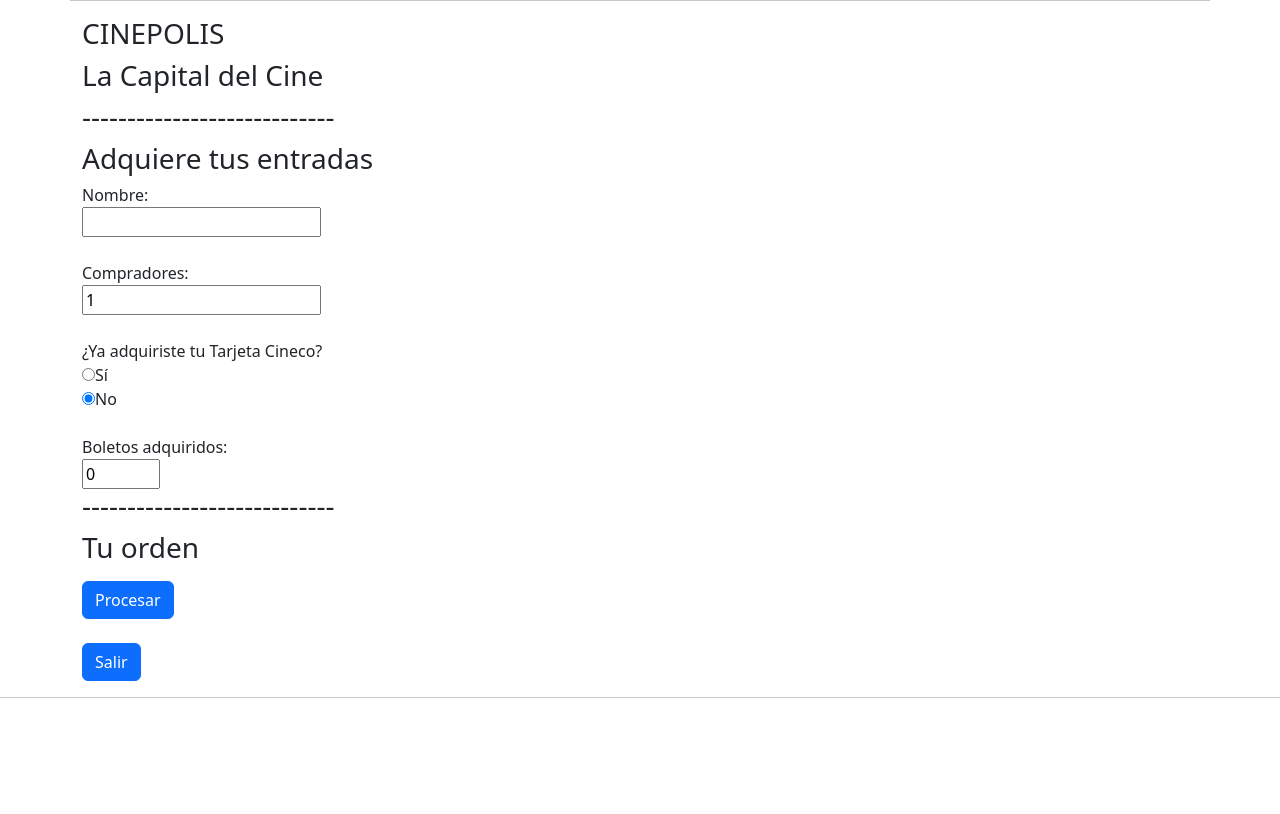
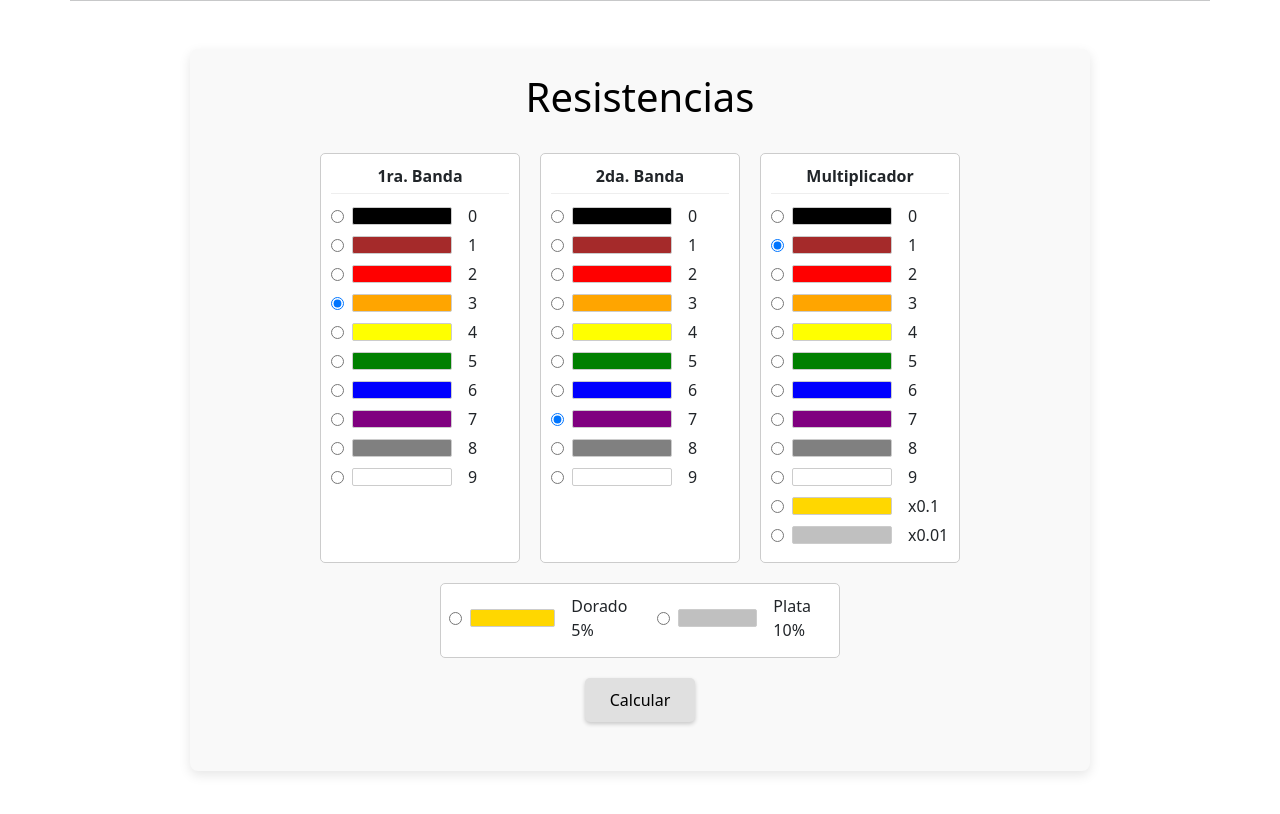
Before and after one commit to IEVN1003-22002131/basesAngular03, an Angular app: page / in a window 1280 px wide. Shown: the top 814 px of the page. Built offline with nearby package versions, Linux system fonts and the light colour scheme.

Commit message:
Resistencias - 01/10/2025

```diff
--- a/src/app/app.component.html
+++ b/src/app/app.component.html
@@ -9,7 +9,8 @@
     <hr>
   <!---<app-heroes-list></app-heroes-list>-->
   <!--<app-operas-bas/>-->
-  <app-cinepolis></app-cinepolis>
+  <!--<app-cinepolis></app-cinepolis>-->
+  <app-resistencias></app-resistencias>
   <router-outlet />
   </div>
 </div>
--- /dev/null
+++ b/src/app/formularios/resistencias/calculos.component.ts
@@ -0,0 +1,50 @@
+export class Resistencias {
+    private valores: {[key: string]: number}= {
+        'black':0,
+        'brown':1,
+        'red':2,
+        'orange':3,
+        'yellow':4,
+        'green':5,
+        'blue':6,
+        'purple':7,
+        'gray':8,
+        'white':9
+    };
+
+    private multiplicadores: {[key:string]: number}= {
+        'black':1,
+        'brown':10,
+        'red':100,
+        'orange':1000,
+        'yellow':10000,
+        'green':100000,
+        'blue':1000000,
+        'purple':10000000,
+        'gray':100000000,
+        'white':1000000000,
+        'gold':0.1,
+        'silver':0.01
+    };
+
+    private tolerancias: {[key:string]: number}= {
+        'gold':0.05,
+        'silver':0.10
+    };
+    calcularValores(banda1: string, banda2: string, multiplicador: string, tolerancia: string) {
+        const valorBanda1 = this.valores[banda1];
+        const valorBanda2 = this.valores[banda2];
+        const valorBase = (valorBanda1 * 10) + valorBanda2;
+        const valorMultiplicador = this.multiplicadores[multiplicador];
+        const valorFinal = valorBase * valorMultiplicador;
+        const valorTolerancia = this.tolerancias[tolerancia];
+        const valorMaximo = valorFinal * (1 + valorTolerancia);
+        const valorMinimo = valorFinal * (1 - valorTolerancia);
+
+        return {
+            valor: valorFinal,
+            maximo: valorMaximo,
+            minimo: valorMinimo
+        };
+    }
+}
--- a/src/app/formularios/resistencias/resistencias.component.css
+++ b/src/app/formularios/resistencias/resistencias.component.css
@@ -0,0 +1,142 @@
+.contenedor {
+  max-width: 900px;
+  margin: 2rem auto;
+  padding: 1.5rem;
+  background-color: #f9f9f9;
+  border-radius: 8px;
+  box-shadow: 0 4px 12px rgba(0,0,0,0.1);
+  text-align: center;
+}
+
+h1 {
+  color: black;
+  margin-bottom: 2rem;
+}
+
+.selectores{
+  display: flex;
+  justify-content: center;
+  gap: 20px;
+  margin-bottom: 20px;
+}
+
+.band-selector {
+  border: 1px solid #ccc;
+  padding: 10px;
+  border-radius: 5px;
+  background-color: #fff;
+  width: 200px;
+}
+
+.band-selector .header {
+  font-weight: bold;
+  margin-bottom: 10px;
+  padding-bottom: 5px;
+  border-bottom: 1px solid #eee;
+}
+
+.radio-option, .radio-option-tolerance {
+  display: flex;
+  align-items: center;
+  margin-bottom: 5px;
+  text-align: left;
+}
+
+.radio-option label, .radio-option-tolerance label {
+  margin-left: 8px;
+  flex-grow: 1;
+}
+
+.tolerance-selector {
+  display: flex;
+  justify-content: center;
+  gap: 15px;
+  border: 1px solid #ccc;
+  padding: 10px;
+  max-width: 400px;
+  margin: 0 auto 20px auto;
+  border-radius: 5px;
+  background-color: #fff;
+}
+
+button {
+  padding: 10px 25px;
+  font-size: 1rem;
+  cursor: pointer;
+  border: none;
+  background-color: #e0e0e0;
+  border-radius: 5px;
+  box-shadow: 0 2px 4px rgba(0,0,0,0.2);
+  margin-bottom: 25px;
+  transition: background-color 0.2s;
+}
+
+button:hover {
+  background-color: #d1d1d1;
+}
+
+.results-table table {
+  width: 100%;
+  border-collapse: collapse;
+  margin-top: 1rem;
+  box-shadow: 0 2px 8px rgba(0,0,0,0.1);
+}
+
+.results-table th, .results-table td {
+  border: 1px solid #ddd;
+  padding: 12px;
+  text-align: center;
+}
+
+.results-table th {
+  background-color: #f2f2f2;
+  font-weight: 500;
+}
+
+.results-table td {
+  background-color: #fff;
+}
+
+.results-table td[style*="background-color"] {
+  color: white;
+  text-shadow: 1px 1px 2px black;
+  font-weight: bold;
+  text-transform: capitalize;
+}
+
+.results-table td[style*="background-color: blanco"],
+.results-table td[style*="background-color: amarillo"],
+.results-table td[style*="background-color: plata"],
+.results-table td[style*="background-color: gris"] {
+  color: black;
+  text-shadow: none;
+}
+
+.color-swatch {
+  display: inline-block;
+  width: 100px;
+  height: 18px;
+  border: 1px solid #ccc;
+  margin: 0 8px;
+  vertical-align: middle;
+  border-radius: 2px;
+}
+
+.radio-option {
+  display: flex;
+  align-items: center;
+}
+
+.results-table td[style*="background-color"] {
+  color: white;
+  text-shadow: 1px 1px 1px black;
+  font-weight: bold;
+}
+
+.results-table td[style*="background-color: blanco"],
+.results-table td[style*="background-color: amarillo"],
+.results-table td[style*="background-color: plata"],
+.results-table td[style*="background-color: gris"] {
+  color: black;
+  text-shadow: none;
+}
--- a/src/app/formularios/resistencias/resistencias.component.html
+++ b/src/app/formularios/resistencias/resistencias.component.html
@@ -0,0 +1,69 @@
+<div class="contenedor">
+  <h1>Resistencias</h1>
+
+  <div class="selectores">
+    <div class="band-selector">
+      <div class="header">1ra. Banda</div>
+      <div *ngFor="let color of coloresBandas" class="radio-option">
+        <input type="radio" name="banda1" [value]="color.nombre" [(ngModel)]="banda1">
+        <span class="color-swatch" [style.background-color]="color.nombre"></span>
+        <label>{{ color.valor }}</label>
+      </div>
+    </div>
+
+    <div class="band-selector">
+      <div class="header">2da. Banda</div>
+      <div *ngFor="let color of coloresBandas" class="radio-option">
+        <input type="radio" name="banda2" [value]="color.nombre" [(ngModel)]="banda2">
+        <span class="color-swatch" [style.background-color]="color.nombre"></span>
+        <label>{{ color.valor }}</label>
+      </div>
+    </div>
+
+    <div class="band-selector">
+      <div class="header">Multiplicador</div>
+      <div *ngFor="let color of coloresMultiplicador" class="radio-option">
+        <input type="radio" name="multiplicador" [value]="color.nombre" [(ngModel)]="multiplicador">
+        <span class="color-swatch" [style.background-color]="color.nombre"></span>
+        <label>{{ color.valor }}</label>
+      </div>
+    </div>
+  </div>
+
+  <div class="tolerance-selector">
+    <div *ngFor="let tol of coloresTolerancia" class="radio-option-tolerance">
+      <input type="radio" name="tolerancia" [value]="tol.nombre" [(ngModel)]="tolerancia">
+      <span class="color-swatch" [style.background-color]="tol.nombre"></span>
+      <label>{{ tol.texto }}</label>
+    </div>
+  </div>
+
+  <button (click)="calcular()">Calcular</button>
+
+  <div *ngIf="resultado" class="results-table">
+    <table>
+      <thead>
+        <tr>
+          <th>Color 1</th>
+          <th>Color 2</th>
+          <th>Color 3</th>
+          <th>Tolerancia</th>
+          <th>Valor</th>
+          <th>Valor máximo</th>
+          <th>Valor mínimo</th>
+        </tr>
+      </thead>
+      <tbody>
+        <tr>
+          <td [style.background-color]="res1">{{ res1 | titlecase}}</td>
+          <td [style.background-color]="res2">{{ res2 | titlecase}}</td>
+          <td [style.background-color]="res3">{{ res3 | titlecase}}</td>
+          <td [style.background-color]="tolerancia">{{ toleranciaRes }}</td>
+          <td>{{ valorRes }}</td>
+          <td>{{ maxRes }}</td>
+          <td>{{ minRes }}</td>
+        </tr>
+      </tbody>
+    </table>
+  </div>
+</div>
--- a/src/app/formularios/resistencias/resistencias.component.ts
+++ b/src/app/formularios/resistencias/resistencias.component.ts
@@ -0,0 +1,70 @@
+import { Component } from '@angular/core';
+import { Resistencias } from './calculos.component';
+import { CommonModule } from '@angular/common';
+import { FormsModule } from '@angular/forms';
+
+@Component({
+  selector: 'app-resistencias',
+  standalone: true,
+  imports:[
+    CommonModule,
+    FormsModule
+  ],
+  templateUrl: './resistencias.component.html',
+  styleUrls: ['./resistencias.component.css']
+})
+
+export class ResistenciasComponent {
+  private calculadora = new Resistencias();
+  coloresBandas = [
+    { nombre: 'black', valor: 0 },
+    { nombre: 'brown', valor: 1 },
+    { nombre: 'red', valor: 2 },
+    { nombre: 'orange', valor: 3 },
+    { nombre: 'yellow', valor: 4 },
+    { nombre: 'green', valor: 5 },
+    { nombre: 'blue', valor: 6 },
+    { nombre: 'purple', valor: 7 },
+    { nombre: 'gray', valor: 8 },
+    { nombre: 'white', valor: 9 }
+  ];
+  coloresMultiplicador = [
+    ...this.coloresBandas,
+    { nombre: 'gold', valor: 'x0.1' }, { nombre: 'silver', valor: 'x0.01' }
+  ];
+  coloresTolerancia = [
+    { nombre: 'gold', texto: 'Dorado 5%' },
+    { nombre: 'silver', texto: 'Plata 10%' }
+  ];
+
+  banda1: string= 'orange';
+  banda2: string= 'purple';
+  multiplicador: string= 'brown';
+  tolerancia: string= 'golden';
+  resultado: boolean= false;
+  res1: string= '';
+  res2: string= '';
+  res3: string= '';
+  toleranciaRes: string= '';
+  valorRes: number= 0;
+  maxRes: number= 0;
+  minRes: number= 0;
+
+  calcular(): void {
+    const resultados = this.calculadora.calcularValores(
+      this.banda1,
+      this.banda2,
+      this.multiplicador,
+      this.tolerancia
+    );
+
+    this.valorRes= resultados.valor;
+    this.maxRes= resultados.maximo;
+    this.minRes= resultados.minimo;
+    this.res1= this.banda1;
+    this.res2= this.banda2;
+    this.res3= this.multiplicador;
+    this.toleranciaRes= this.tolerancia=== 'gold' ? 'Dorado 5%': 'Plata 10%';
+    this.resultado= true;
+  }
+}
```
Also changed, not shown: src/app/app.module.ts (+7 -4 lines).
